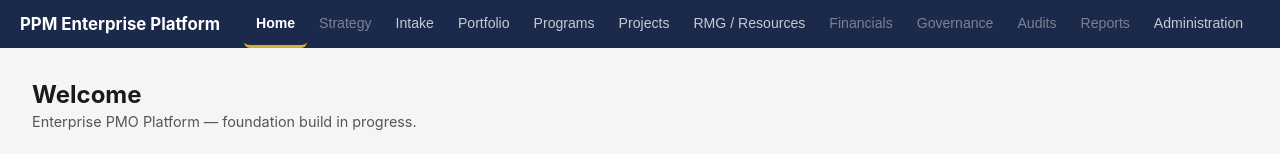
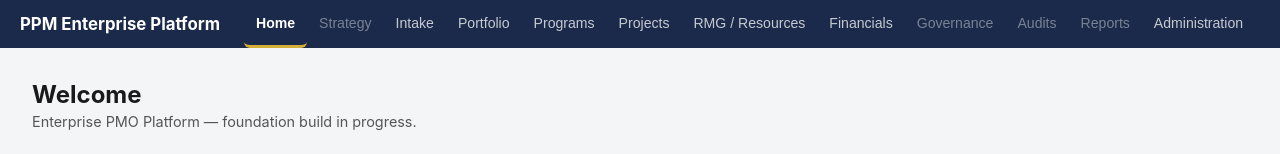
Before and after one commit to boscod35-rgb/agsppmdb, a React (Vite) app: page / in a window 1280 px wide. Shown: the top 154 px of the page. Built offline with nearby package versions, Linux system fonts and the light colour scheme.

Commit message:
Add files via upload

```diff
--- a/src/App.jsx
+++ b/src/App.jsx
@@ -14,6 +14,7 @@ import ProjectWorkspacePage from './pages/ProjectWorkspacePage.jsx';
 import TemplatesPage from './pages/TemplatesPage.jsx';
 import IntakePage from './pages/IntakePage.jsx';
 import ResourcesPage from './pages/ResourcesPage.jsx';
+import RateCardsPage from './pages/RateCardsPage.jsx';
 import PlaceholderPage from './pages/PlaceholderPage.jsx';
 
 // Top-level navigation, per Framework Section 87.
@@ -28,7 +29,7 @@ const NAV_ITEMS = [
   { id: 'programs', label: 'Programs', built: true },
   { id: 'projects', label: 'Projects', built: true },
   { id: 'rmg', label: 'RMG / Resources', built: true }, // Chunk 06
-  { id: 'financials', label: 'Financials', built: false },
+  { id: 'financials', label: 'Financials', built: true }, // Chunk 07 - Rate Card admin (Module 22)
   { id: 'governance', label: 'Governance', built: false },
   { id: 'audits', label: 'Audits', built: false },
   { id: 'reports', label: 'Reports', built: false },
@@ -78,6 +79,7 @@ export default function App() {
 
     if (activeNav === 'intake') return <IntakePage />;
     if (activeNav === 'rmg') return <ResourcesPage />;
+    if (activeNav === 'financials') return <RateCardsPage />;
     if (activeNav === 'portfolio') return <PortfolioPage />;
     if (activeNav === 'programs') return <ProgramPage />;
     if (activeNav === 'projects') {
```
